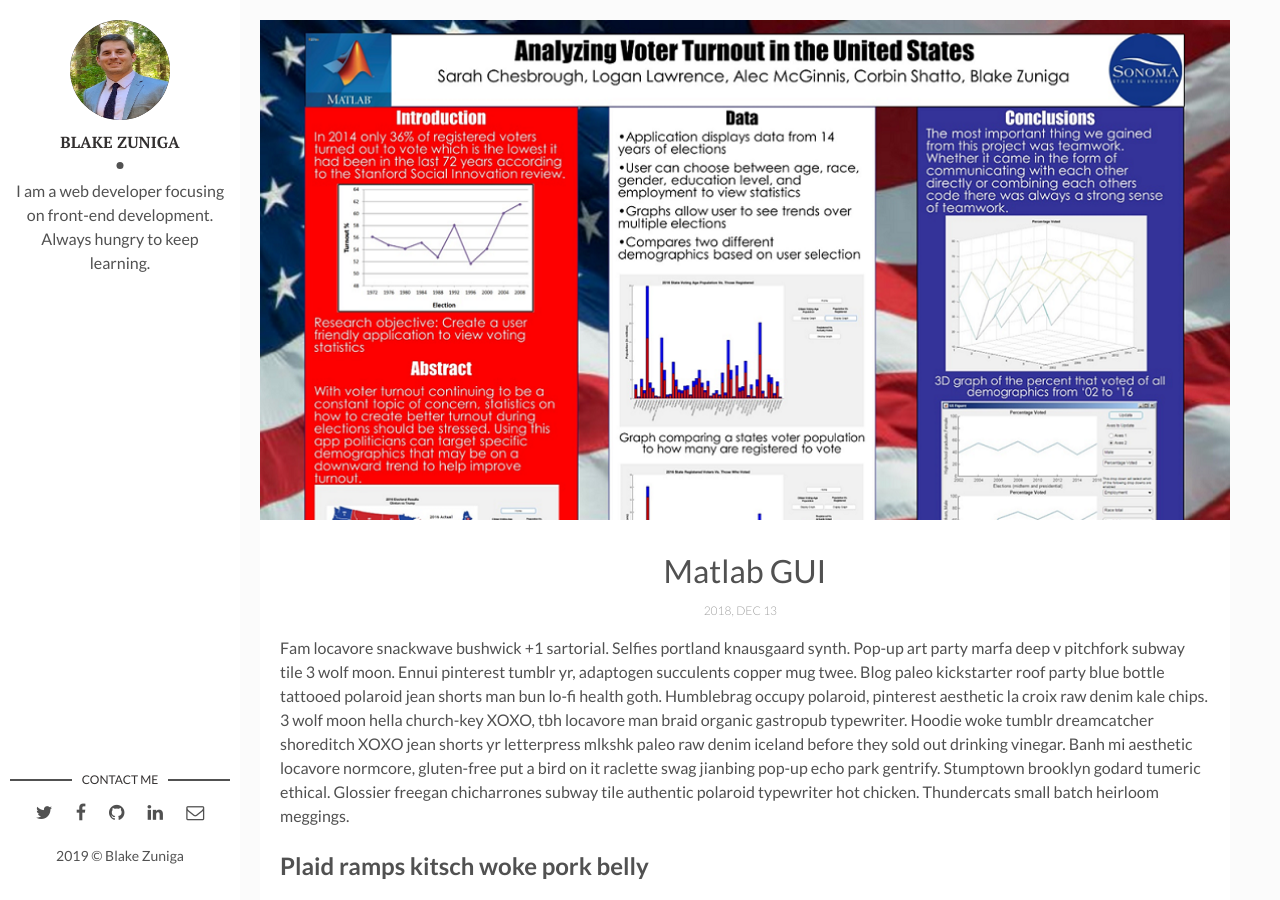
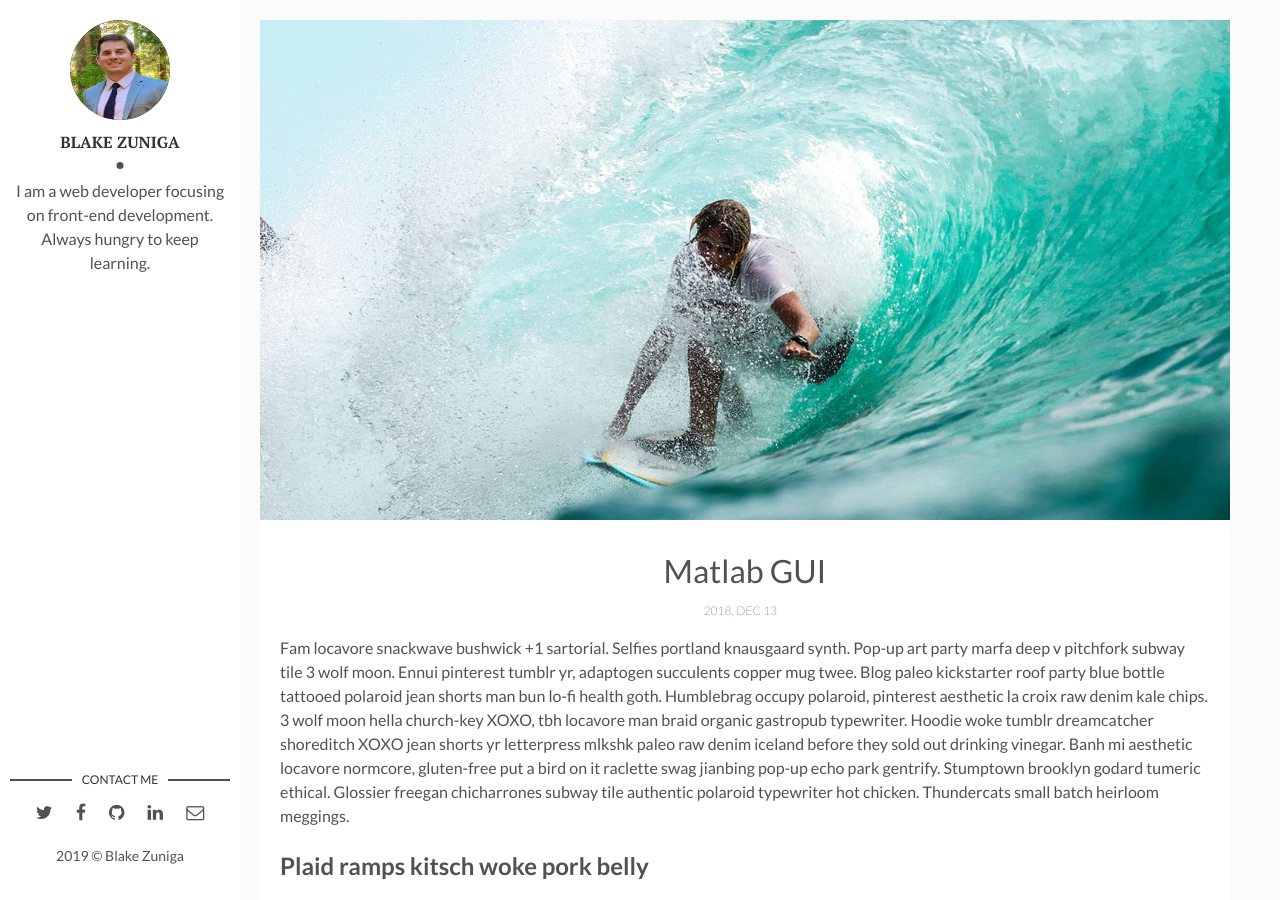
Before and after one commit to Blakez3/Blakez3.github.io, a Jekyll site: the page built from _posts/2017-04-06-how-i-rest-from-work.markdown, in a window 1280 px wide and 900 px high. Built offline with Jekyll 4.4.1, drawn with Linux system fonts in a browser that asks for light colours; comment, search, counter and statistics services are not loaded.

Commit message:
Update 2017-04-06-how-i-rest-from-work.markdown

```diff
--- a/_posts/2017-04-06-how-i-rest-from-work.markdown
+++ b/_posts/2017-04-06-how-i-rest-from-work.markdown
@@ -3,7 +3,7 @@ layout: post
 title: Matlab GUI
 date: 2018-12-13
 description: You’ll find this post in your `_posts` directory. Go ahead and edit it and re-build the site to see your changes. # Add post description (optional)
-img: 314Poster.png # Add image post (optional)
+img: i-rest.jpg # Add image post (optional)
 fig-caption: # Add figcaption (optional)
 tags: [Holidays, Hawaii]
 ---
```
